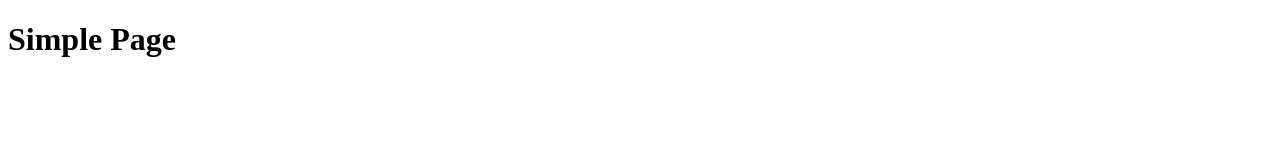
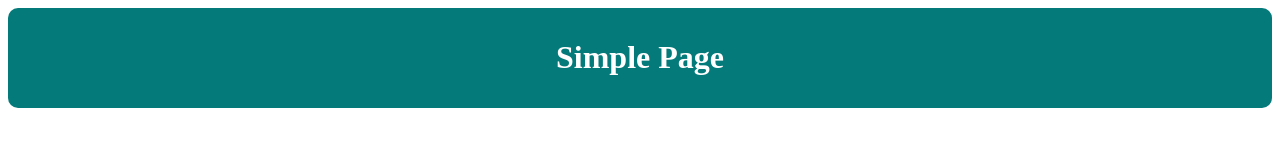
Before and after one commit to rahatsami07/Simple-Page, a plain HTML site: page index.html in a window 1280 px wide. Drawn offline with Linux system fonts and the light colour scheme.

Commit message:
header css

```diff
--- a/index.css
+++ b/index.css
@@ -0,0 +1,8 @@
+.header{
+    background-color: rgb(4, 122, 122);
+    color:#fff;
+    text-align: center;
+    padding: 10px;
+    border:0px;
+    border-radius: 10px;
+}
--- a/index.html
+++ b/index.html
@@ -4,9 +4,10 @@
     <meta charset="UTF-8">
     <meta name="viewport" content="width=device-width, initial-scale=1.0">
     <title>Simple-Page</title>
+    <link rel="stylesheet" href="index.css">
 </head>
 <body>
-    <div>
+    <div class="header">
         <h1>Simple Page</h1>
     </div>
 </body>
```
